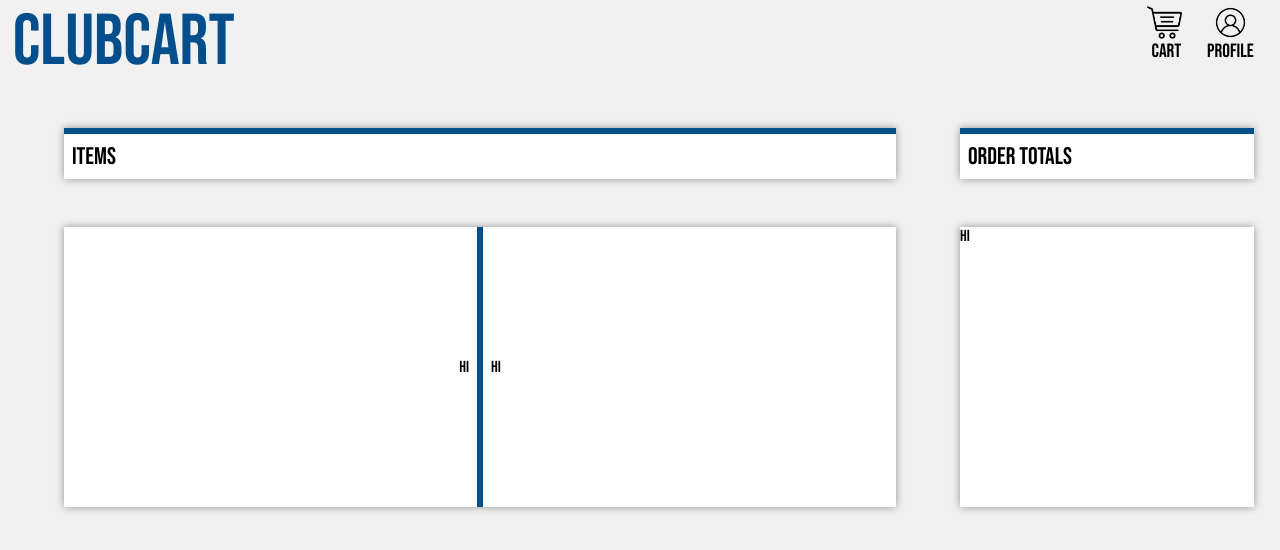
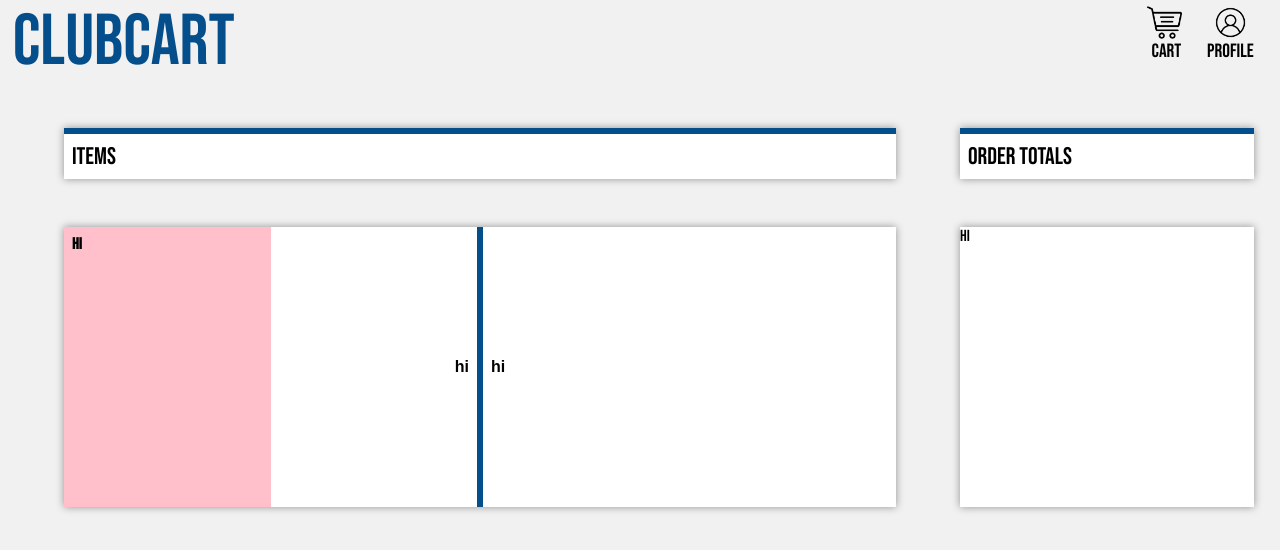
Before and after one commit to PraneethO/clubcart, a Next.js app in the folder club-cart/: page /pages/cart in a window 1280 px wide. Shown: the top 550 px of the page. Built offline with nearby package versions, Linux system fonts and the light colour scheme.

Commit message:
did sh9z

```diff
--- a/club-cart/src/app/pages/cart/page.module.css
+++ b/club-cart/src/app/pages/cart/page.module.css
@@ -141,30 +141,57 @@
     flex-direction: row;
     width: 100%;
     height: 17.5rem;
+    font-family: bebas-neue-pro, sans-serif;
 }
 
 .clubAttributes {
     display: flex;
     width: 50%;
     height: 100%;
+    font-family: bebas-neue-pro, sans-serif;
+    font-weight: bold;
+
     border-right: #044e8b solid 3px;
-
     align-items: center;
     justify-content: flex-end;
     text-align: right;
-    padding-right: 0.5rem;
+    /* padding-right: 0.5rem; */
 }
 
 .clubForms {
     display: flex;
     width: 50%;
     height: 100%;
+    font-family: bebas-neue-pro, sans-serif;
+    font-weight: bold;
+
     border-left: #044e8b solid 3px;
-
     align-items: center;
     justify-content: flex-start;
     text-align: left;
     padding-left: 0.5rem;
+}
+
+.clubImage {
+    display: flex;
+    width: 50%;
+    height: 100%;
+    background-color: pink;
+    padding: 0.5rem;
+}
+
+.attributes {
+    display: flex;
+    width: 50%;
+    height: 100%;
+
+    font-family: bebas-neue-pro, sans-serif;
+    font-weight: bold;
+
+    align-items: center;
+    justify-content: flex-end;
+    text-align: right;
+    padding-right: 0.5rem;
 }
 
 .orderContent {
--- a/club-cart/src/app/pages/cart/page.tsx
+++ b/club-cart/src/app/pages/cart/page.tsx
@@ -39,7 +39,12 @@ export default function Cart() {
                 <div className={styles.itemsContent}>
                     <div className={styles.clubItem}>
                         <div className={styles.clubAttributes}>
-                            hi
+                            <div className={styles.clubImage}>
+                                hi
+                            </div>
+                            <div className={styles.attributes}>
+                                hi
+                            </div>
                         </div>
                         <div className={styles.clubForms}>
                             hi
```
